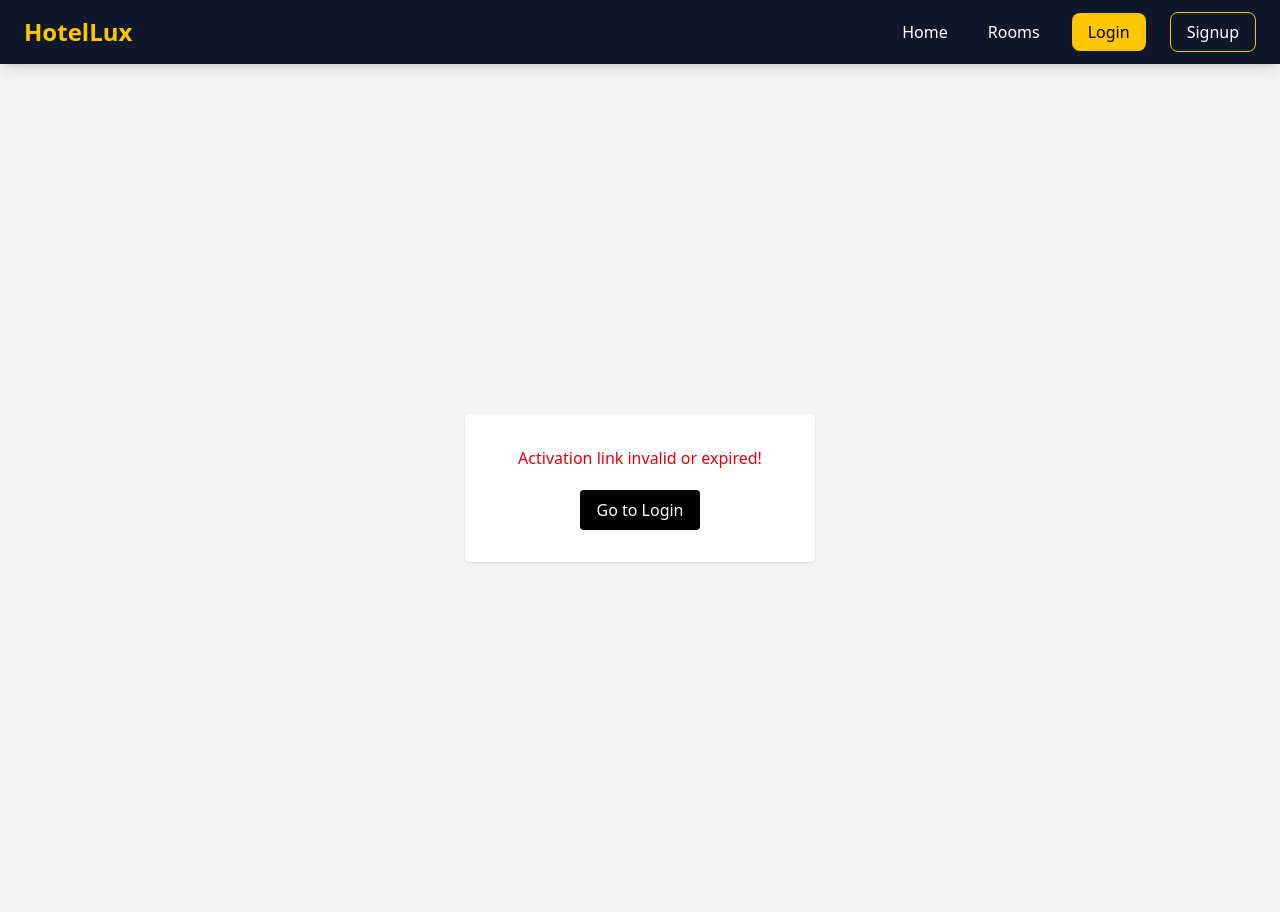
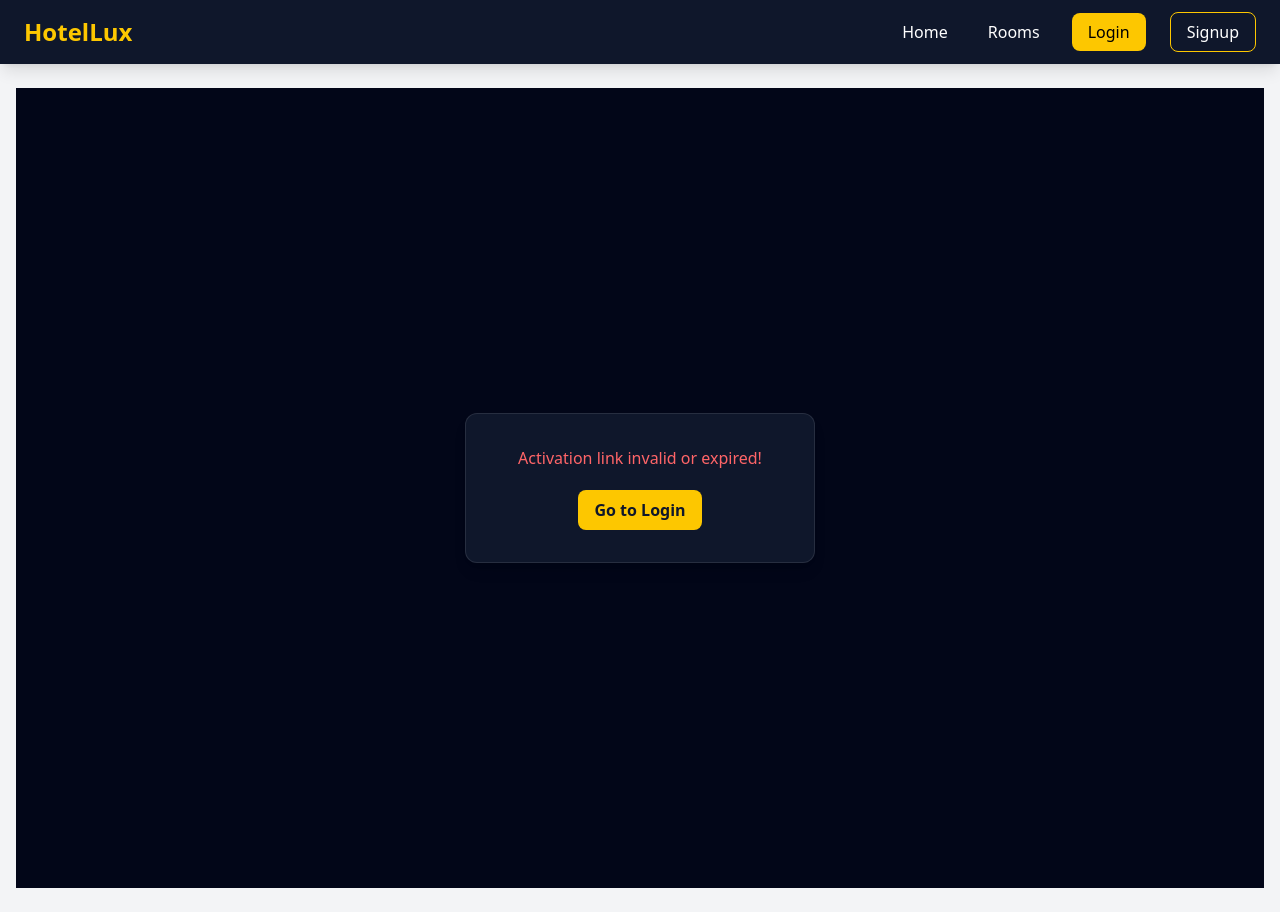
Before and after one commit to shehabuddin380/hotel-frontend, a React (Vite) app: page /activate/1/1 in a window 1280 px wide. Built offline with nearby package versions, Linux system fonts and the light colour scheme; no server answers.

Commit message:
upadet and fix ActivateAccount

```diff
--- a/src/pages/ActivateAccount.jsx
+++ b/src/pages/ActivateAccount.jsx
@@ -23,25 +23,23 @@ const ActivateAccount = () => {
   }, [uid, token]);
 
   return (
-    <div className="min-h-screen flex justify-center items-center bg-gray-100">
-      <div className="bg-white p-8 shadow rounded text-center w-[350px]">
+    <div className="min-h-screen flex justify-center items-center bg-slate-950 px-4">
+      <div className="bg-slate-900 border border-white/10 p-8 shadow-lg rounded-xl text-center w-[350px] text-white">
 
-        {/* Success Message */}
         {message && (
-          <p className="text-green-600 font-medium">
+          <p className="text-green-400 font-medium">
             {message}
           </p>
         )}
 
-        {/* Error Message */}
         {error && (
-          <p className="text-red-600 font-medium">
+          <p className="text-red-400 font-medium">
             {error}
           </p>
         )}
 
         <Link to="/login">
-          <button className="mt-5 bg-black text-white px-4 py-2 rounded">
+          <button className="mt-5 bg-yellow-400 hover:bg-yellow-300 text-slate-900 font-semibold px-4 py-2 rounded-lg transition">
             Go to Login
           </button>
         </Link>
```
